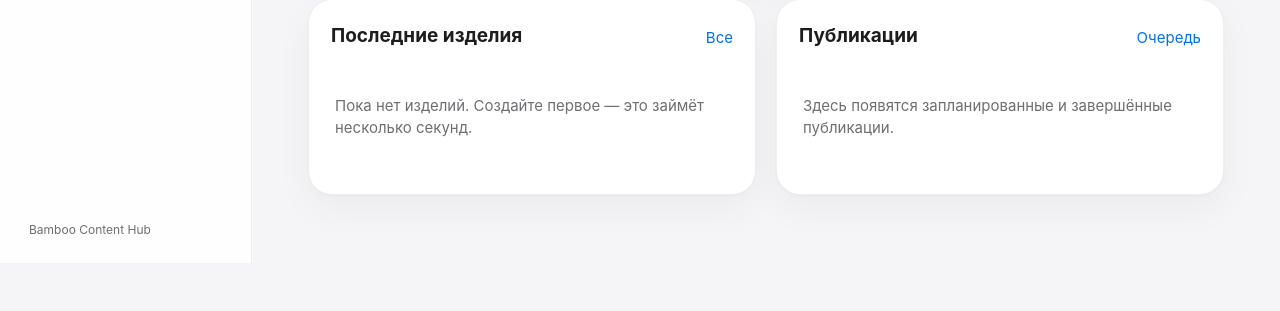
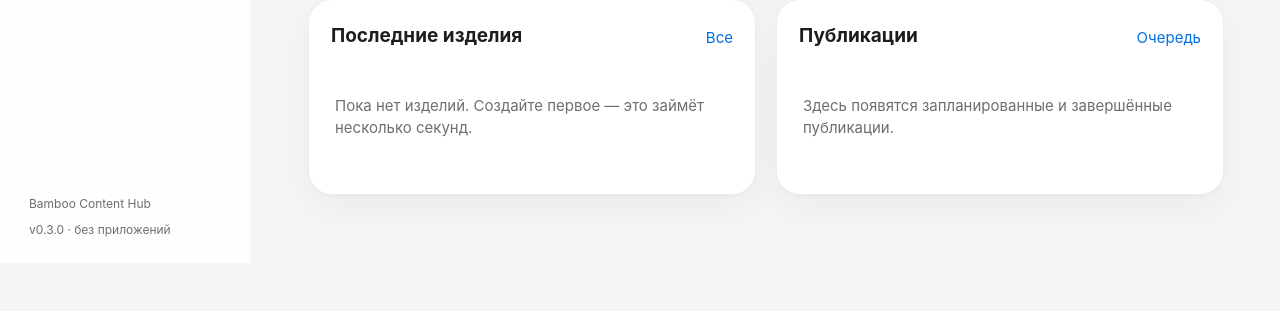
Before and after one commit to f2re/bamboo-content-hub, a FastAPI app: page / in a window 1280 px wide. Shown: the part 537-848 px from the top of the page. Run offline with FastAPI, Linux system fonts and the light colour scheme; data that the repository does not hold is empty.

Commit message:
feat(ui): expose build marker and cache-bust assets

```diff
--- a/templates/base.html
+++ b/templates/base.html
@@ -6,15 +6,18 @@
   <meta name="theme-color" content="#f5f5f7">
   <meta name="color-scheme" content="light">
   <meta name="csrf-token" content="{{ csrf_token or '' }}">
-  <link rel="manifest" href="/static/manifest.webmanifest">
-  <link rel="stylesheet" href="/static/app.css">
-  <link rel="stylesheet" href="/static/apple-ui.css">
-  <link rel="stylesheet" href="/static/manual-mode.css">
+  <meta name="bamboo-version" content="{{ app_release|default('0.3.0') }}">
+  <meta name="bamboo-feature" content="{{ feature_marker|default('manual-first-browser-assist') }}">
+  <link rel="manifest" href="/static/manifest.webmanifest?v={{ app_release|default('0.3.0') }}">
+  <link rel="stylesheet" href="/static/app.css?v={{ app_release|default('0.3.0') }}">
+  <link rel="stylesheet" href="/static/apple-ui.css?v={{ app_release|default('0.3.0') }}">
+  <link rel="stylesheet" href="/static/manual-mode.css?v={{ app_release|default('0.3.0') }}">
   <title>{{ title or 'Bamboo Content Hub' }}</title>
 </head>
 {% set current_path = request.url.path if request else '' %}
 <body
   data-theme="light"
+  data-bamboo-version="{{ app_release|default('0.3.0') }}"
   {% if manual_modes is defined %}
   data-manual-tiktok="{{ 'true' if manual_modes.get('tiktok') else 'false' }}"
   data-manual-youtube="{{ 'true' if manual_modes.get('youtube') else 'false' }}"
@@ -29,13 +32,14 @@
       </a>
       <nav aria-label="Основная навигация">
         <a href="/" {% if current_path == '/' %}aria-current="page"{% endif %}>Обзор</a>
-        <a href="/products" {% if current_path.startswith('/products') %}aria-current="page"{% endif %}>Изделия</a>
+        <a href="/products" {% if current_path.startswith('/products') or current_path == '/new-product' %}aria-current="page"{% endif %}>Изделия</a>
         <a href="/publications" {% if current_path.startswith('/publications') %}aria-current="page"{% endif %}>Публикации</a>
         <a href="/connections" {% if current_path.startswith('/connections') %}aria-current="page"{% endif %}>Подключения</a>
         <a href="/static/help.html">Справка</a>
       </nav>
       <div class="sidebar-footer muted small">
         <span>Bamboo Content Hub</span>
+        <span class="build-marker" title="manual-first-browser-assist">v{{ app_release|default('0.3.0') }} · без приложений</span>
         {% if auth_enabled %}
         <form method="post" action="/logout">
           <button class="link" type="submit">Выйти</button>
@@ -58,14 +62,16 @@
 
   <nav class="mobile-nav" aria-label="Мобильная навигация">
     <a href="/" {% if current_path == '/' %}aria-current="page"{% endif %}>Обзор</a>
-    <a href="/products" {% if current_path.startswith('/products') %}aria-current="page"{% endif %}>Изделия</a>
+    <a href="/products" {% if current_path.startswith('/products') or current_path == '/new-product' %}aria-current="page"{% endif %}>Изделия</a>
     <a href="/publications" {% if current_path.startswith('/publications') %}aria-current="page"{% endif %}>Планы</a>
     <a href="/connections" {% if current_path.startswith('/connections') %}aria-current="page"{% endif %}>Связи</a>
     <a href="/static/help.html">Справка</a>
   </nav>
 
-  <script src="/static/app.js"></script>
-  <script src="/static/manual-mode-ui.js"></script>
-  <script src="/static/publication-preflight.js"></script>
+  <script src="/static/app.js?v={{ app_release|default('0.3.0') }}"></script>
+  <script src="/static/dialogs.js?v={{ app_release|default('0.3.0') }}"></script>
+  <script src="/static/livemaster-assistant.js?v={{ app_release|default('0.3.0') }}"></script>
+  <script src="/static/manual-mode-ui.js?v={{ app_release|default('0.3.0') }}"></script>
+  <script src="/static/publication-preflight.js?v={{ app_release|default('0.3.0') }}"></script>
 </body>
 </html>
```
